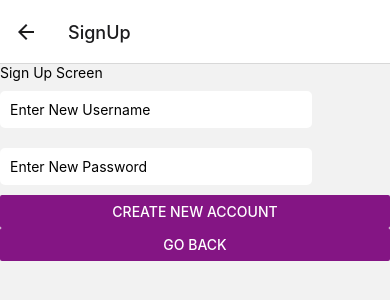
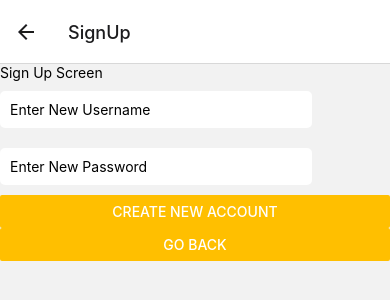
Before and after one commit to JuanPringle/OmniSwipe, a React Native app in the folder my-app/: screen /SignUp in a window 390 px wide. Shown: the top 300 px of the page. Built offline with nearby package versions, Linux system fonts and the light colour scheme.

Commit message:
changed button color

```diff
--- a/my-app/Screens/Login.js
+++ b/my-app/Screens/Login.js
@@ -38,10 +38,10 @@ const Login = () => {
             style={styles.input}
             secureTextEntry
           />
-          <Button title="Sign In" color="#841584" onPress={() => {/* Add sign-in logic here */ }} />
+          <Button title="Sign In" color="#FFBF00" onPress={() => {/* Add sign-in logic here */ }} />
           <Button
             title="Sign Up"
-            color="#841584"
+            color="#FFBF00"
             onPress={() => navigation.navigate("SignUp")}
           />
         </View>
--- a/my-app/Screens/SignUp.js
+++ b/my-app/Screens/SignUp.js
@@ -23,12 +23,12 @@ const SignUp = () => {
         />
         <Button
             title="Create New Account"
-            color="#841584"
+            color="#FFBF00"
             style={styles.input}
         />
         <Button
             title="Go Back"
-            color="#841584"
+            color="#FFBF00"
             onPress={()=>navigation.navigate("Login")}
             style={styles.input}
         />
```
